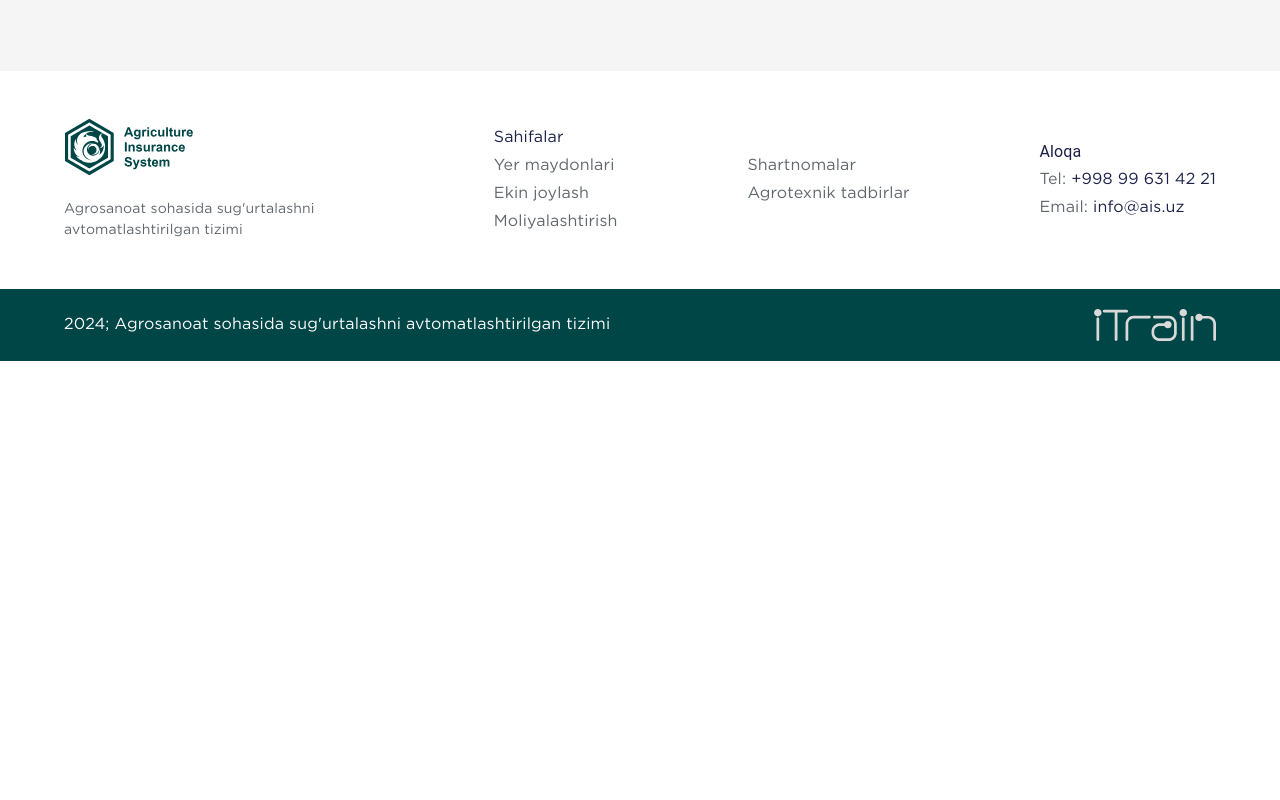
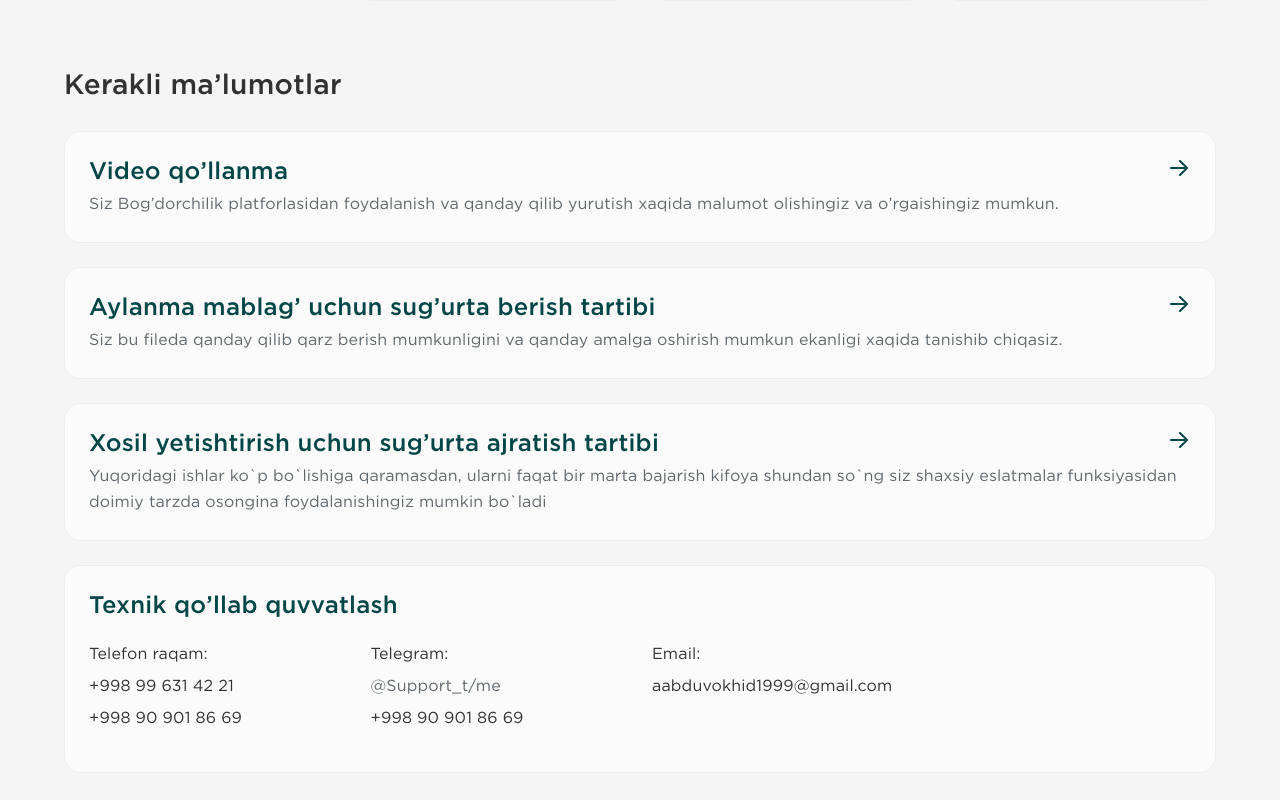
Before and after one commit to Shahbozbek2000/scoring-user, a React (Vite) app: page / in a window 1280 px wide. Shown: the part 880-1680 px from the top of the page. Before the commit the page ends 1241 px from the top, so only its background shows below. Built offline with nearby package versions, Linux system fonts and the light colour scheme.

Commit message:
some changes

```diff
--- a/src/pages/landing/components/main/index.tsx
+++ b/src/pages/landing/components/main/index.tsx
@@ -6,30 +6,17 @@ import { ReactComponent as IconCircle } from '@/assets/icons/ellipse.svg'
 
 export const Main = () => {
   return (
-    <Stack width='100%'>
+    <Stack width='100%' sx={{ paddingTop: '42px' }}>
       <Wrapper>
-        <Image src={mainBg} alt='main' sx={{ borderRadius: 24 }} />
+        <Image src={mainBg} alt='main' sx={{ borderRadius: 24, minHeight: 200 }} />
         <CustomBox>
-          <Typography
-            sx={{
-              color: '#fff',
-              fontFamily: 'GothamProRegular',
-              fontSize: 48,
-            }}
-          >
+          <Typography className='main-title'>
             Agrosanoat sohasida sug'urtalashni avtomatlashtirilgan tizimi
           </Typography>
           <Typography sx={{ color: '#fff', fontFamily: 'GothamProRegular', fontSize: 16 }}>
             Skoring <IconCircle /> Sug’urta
           </Typography>
-          <Button
-            variant='outlined'
-            sx={{
-              color: '#fff',
-              width: 191,
-              marginTop: '24px',
-            }}
-          >
+          <Button variant='outlined' className='apply-btn'>
             Online ariza berish
           </Button>
         </CustomBox>
--- a/src/pages/landing/components/main/style.ts
+++ b/src/pages/landing/components/main/style.ts
@@ -5,10 +5,38 @@ export const Wrapper = styled('div')`
   position: relative;
 `
 export const CustomBox = styled(Box)`
-  /* display: flex;
-  flex-direction: column; */
   position: absolute;
   top: 50%;
   transform: translateY(-50%);
   text-align: center;
+  .main-title {
+    color: #fff;
+    font-family: 'GothamProRegular';
+    font-size: 48px;
+  }
+  .apply-btn {
+    color: #fff;
+    width: 191px;
+    margin-top: 24px;
+  }
+  @media (max-width: 992px) {
+    .main-title {
+      font-size: 32px;
+      width: 80%;
+      margin: auto;
+    }
+  }
+  @media (max-width: 676px) {
+    width: 100%;
+    .main-title {
+      font-size: 18px;
+      text-align: center;
+    }
+    .apply-btn {
+      width: auto;
+      height: 40px;
+      font-size: 14px;
+      margin-top: 16px;
+    }
+  }
 `
--- /dev/null
+++ b/src/pages/landing/components/required-information/constants.ts
@@ -0,0 +1,20 @@
+export const info = [
+  {
+    id: 1,
+    text: 'Video qo’llanma',
+    description:
+      'Siz Bog’dorchilik platforlasidan foydalanish va qanday qilib yurutish xaqida malumot olishingiz va o’rgaishingiz mumkun.',
+  },
+  {
+    id: 2,
+    text: 'Aylanma mablag’ uchun sug’urta berish tartibi',
+    description:
+      'Siz bu fileda qanday qilib qarz berish mumkunligini va qanday amalga oshirish mumkun ekanligi xaqida tanishib chiqasiz.',
+  },
+  {
+    id: 3,
+    text: 'Xosil yetishtirish uchun sug’urta ajratish tartibi',
+    description:
+      'Yuqoridagi ishlar ko`p bo`lishiga qaramasdan, ularni faqat bir marta bajarish kifoya shundan so`ng siz shaxsiy eslatmalar funksiyasidan doimiy tarzda osongina foydalanishingiz mumkin bo`ladi',
+  },
+]
--- /dev/null
+++ b/src/pages/landing/components/required-information/index.tsx
@@ -0,0 +1,99 @@
+import { Grid, Stack, Typography } from '@mui/material'
+import { ReactComponent as IconArrowRight } from '@/assets/icons/arrow.right.svg'
+import { info } from './constants'
+import { Link } from 'react-router-dom'
+import { List } from './style'
+
+export const RequiedInformation = () => {
+  return (
+    <Stack width='100%' sx={{ gap: '24px' }}>
+      <Typography sx={{ color: '#313131', fontFamily: 'GothamProMedium', fontSize: 28 }}>
+        Kerakli ma’lumotlar
+      </Typography>
+      {info.map(v => {
+        return (
+          <Stack
+            key={v.id}
+            sx={{
+              width: '100%',
+              background: '#FBFBFB',
+              border: '1.5px solid #EDEDED',
+              padding: '24px',
+              borderRadius: '16px',
+              gap: '4px',
+            }}
+          >
+            <Stack width='100%' display='flex' flexDirection='row' justifyContent='space-between'>
+              <Typography
+                sx={{
+                  fontSize: '24px',
+                  color: '#004646',
+                  fontFamily: 'GothamProMedium',
+                  lineHeight: '32px',
+                }}
+              >
+                {v.text}
+              </Typography>
+              <IconArrowRight />
+            </Stack>
+            <Typography
+              sx={{
+                fontSize: '16px',
+                fontFamily: 'GothamProRegular',
+                color: '#60676D',
+                lineHeight: '26px',
+              }}
+            >
+              {v.description}
+            </Typography>
+          </Stack>
+        )
+      })}
+      <Stack
+        sx={{
+          width: '100%',
+          background: '#FBFBFB',
+          border: '1.5px solid #EDEDED',
+          padding: '24px',
+          borderRadius: '16px',
+          gap: '4px',
+        }}
+      >
+        <Typography
+          sx={{
+            fontSize: '24px',
+            color: '#004646',
+            fontFamily: 'GothamProMedium',
+            lineHeight: '32px',
+          }}
+        >
+          Texnik qo’llab quvvatlash
+        </Typography>
+        <Grid container spacing={{ xs: 2, md: 3 }}>
+          <Grid item xs={6} sm={6} md={3}>
+            <List>
+              <li>Telefon raqam:</li>
+              <li>+998 99 631 42 21</li>
+              <li>+998 90 901 86 69</li>
+            </List>
+          </Grid>
+          <Grid item xs={6} sm={6} md={3}>
+            <List>
+              <li>Telegram:</li>
+              <li>
+                <Link to='/'>@Support_t/me</Link>
+              </li>
+              <li>+998 90 901 86 69</li>
+            </List>
+          </Grid>
+          <Grid item xs={6} sm={6} md={3}>
+            <List>
+              <li>Email:</li>
+              <li>aabduvokhid1999@gmail.com</li>
+            </List>
+          </Grid>
+        </Grid>
+      </Stack>
+    </Stack>
+  )
+}
--- /dev/null
+++ b/src/pages/landing/components/required-information/style.ts
@@ -0,0 +1,19 @@
+import styled from '@emotion/styled'
+
+export const List = styled('ul')`
+  padding: 0;
+  li {
+    list-style: none;
+    font-family: 'GothamProRegular', sans-serif;
+    color: #313131;
+    font-size: 16px;
+    font-style: normal;
+    font-weight: 400;
+    line-height: 26px;
+    margin: 6px 0;
+    a {
+      text-decoration: none;
+      color: #60676d;
+    }
+  }
+`
--- a/src/pages/landing/components/statistics/index.tsx
+++ b/src/pages/landing/components/statistics/index.tsx
@@ -7,12 +7,12 @@ import { ReactComponent as IconSeparatedInsurance } from '@/assets/icons/separat
 
 export const Statistics = () => {
   return (
-    <Stack sx={{ padding: '64px 0' }}>
+    <Stack>
       <Typography sx={{ color: '#313131', fontFamily: 'GothamProMedium', fontSize: 28 }}>
         Statistika
       </Typography>
       <Grid container spacing={{ xs: 2, md: 3 }}>
-        <Grid item xs={6} sm={6} md={3}>
+        <Grid item xs={12} sm={6} md={3}>
           <Card>
             <IconDocument />
             <Info>
@@ -21,7 +21,7 @@ export const Statistics = () => {
             </Info>
           </Card>
         </Grid>
-        <Grid item xs={6} sm={6} md={3}>
+        <Grid item xs={12} sm={6} md={3}>
           <Card>
             <IconApplyCount />
             <Info>
@@ -30,7 +30,7 @@ export const Statistics = () => {
             </Info>
           </Card>
         </Grid>
-        <Grid item xs={6} sm={6} md={3}>
+        <Grid item xs={12} sm={6} md={3}>
           <Card>
             <IconRejectedApplyCount />
             <Info>
@@ -39,7 +39,7 @@ export const Statistics = () => {
             </Info>
           </Card>
         </Grid>
-        <Grid item xs={6} sm={6} md={3}>
+        <Grid item xs={12} sm={6} md={3}>
           <Card>
             <IconSeparatedInsurance />
             <Info>
--- a/src/pages/landing/page.tsx
+++ b/src/pages/landing/page.tsx
@@ -1,12 +1,14 @@
 import { Stack } from '@mui/material'
 import { Main } from './components/main'
 import { Statistics } from './components/statistics'
+import { RequiedInformation } from './components/required-information'
 
 const Landing = () => {
   return (
-    <Stack>
+    <Stack sx={{ gap: '64px' }}>
       <Main />
       <Statistics />
+      <RequiedInformation />
     </Stack>
   )
 }
```
Also changed, not shown: src/assets/icons/arrow.right.svg (added).
